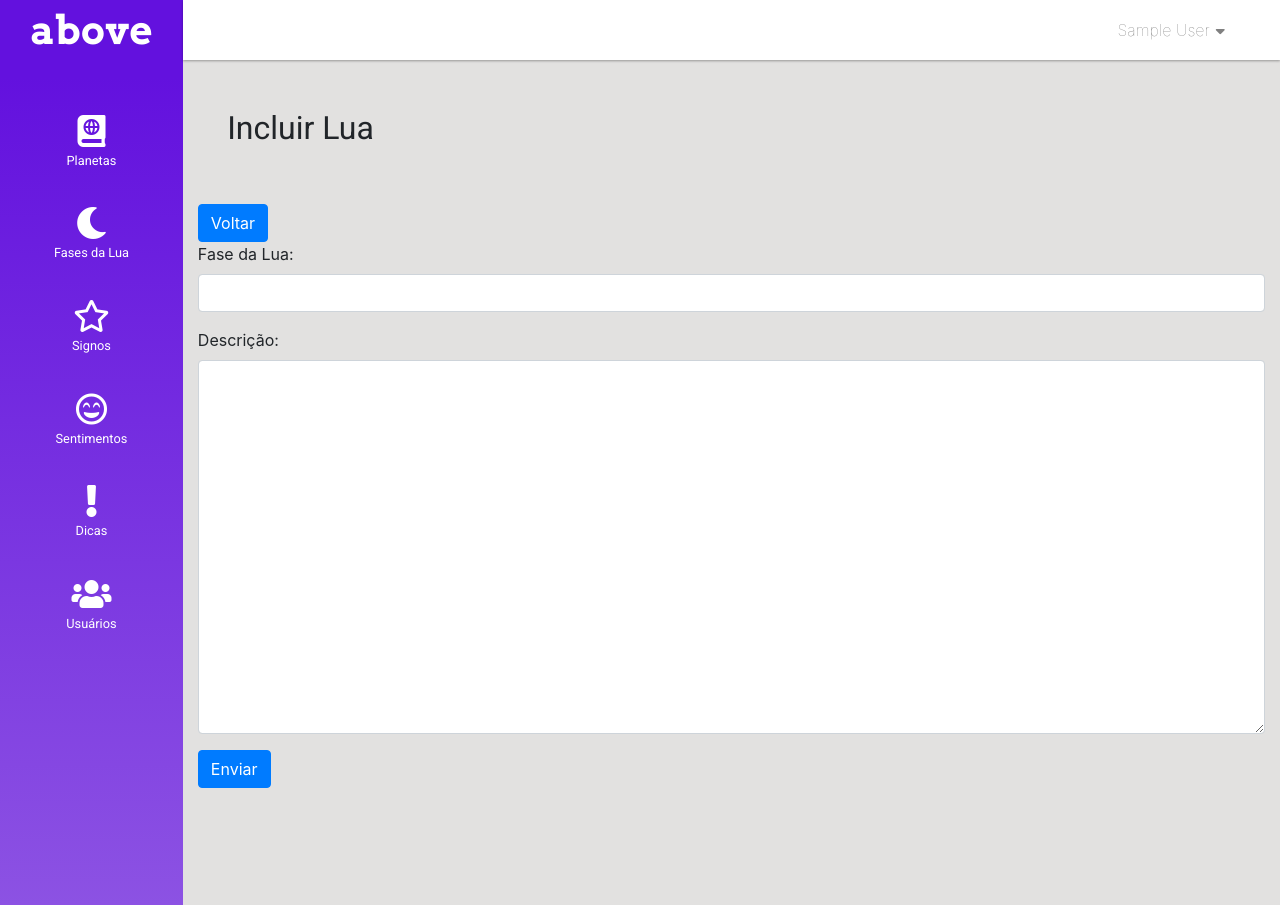
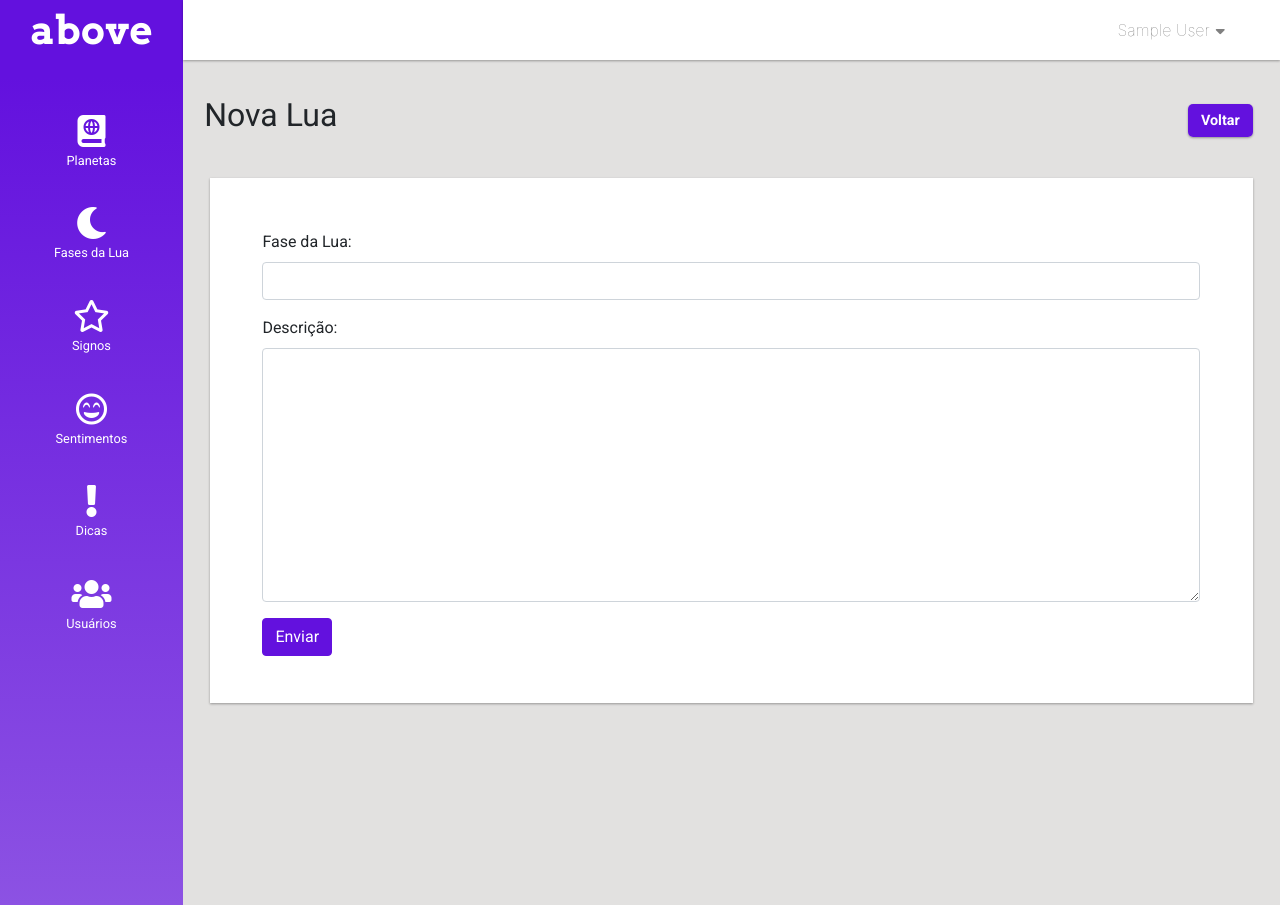
Before and after one commit to brunaNobre/above, a Laravel app: page /admin/moons/create in a window 1280 px wide. Run offline with Laravel 8, Linux system fonts and the light colour scheme; the visitor is signed in with stand-in values (Sample User, id 1); style sheets or scripts are compiled from the project's sources; some libraries are stand-ins or nearby versions.

Commit message:
dashboard create pages layout refactor

```diff
--- a/public/css/admin/admin.css
+++ b/public/css/admin/admin.css
@@ -26,6 +26,20 @@
   margin-left: auto;
   margin-right: auto;
   font-family: Roboto, sans-serif;
+}
+
+.abv-dashboard-container main .abv-card form.abv-form-create {
+  width: 90%;
+  margin-left: auto;
+  margin-right: auto;
+  margin-top: 1;
+  padding-top: 5%;
+}
+
+.abv-dashboard-container main .abv-card form.abv-form-create button.abv-btn {
+  background-color: #6311de;
+  border-color: #6311de;
+  margin-bottom: 5%;
 }
 
 .abv-dashboard-container main .abv-card table {
--- a/resources/sass/admin/pages/dashboard.scss
+++ b/resources/sass/admin/pages/dashboard.scss
@@ -25,6 +25,20 @@
         margin-left: auto;
         margin-right: auto;
         font-family: Roboto, sans-serif;
+
+        form.abv-form-create {
+            width: 90%;
+            margin-left: auto;
+            margin-right: auto;
+            margin-top: 1;
+            padding-top: 5%;
+
+            button.abv-btn {
+                background-color: #6311de;
+                border-color: #6311de;
+                margin-bottom: 5%;
+            }
+        }
 
         table {
             font-weight: 300;
--- a/resources/views/admin/moon_create.blade.php
+++ b/resources/views/admin/moon_create.blade.php
@@ -2,30 +2,21 @@
 
 @section('content')
 
+<header class="abv-grid">
+    <h2>Nova Lua</h2>
 
-<div class='col-sm-11'>
-    <h2 class="sec-title">  Incluir Lua </h2>
+    <div class="abv-btn-wrapper">
+    <a href="{{route('advices.index')}}" role="button" class="abv-admin-btn">Voltar</a>
 
-</div>
-<div class='col-sm-1 go-back-button'>
-    <a href="{{route('moons.index')}}" class="above-admin-btn btn btn-primary"
-       role="button">Voltar</a>
-</div>
+    </div>
 
-<div class='col-sm-12'>
+</header>
 
-@if (count($errors) > 0)
-    <div class="alert alert-danger">
-        <ul>
-            @foreach ($errors->all() as $error)
-                <li>{{ $error }}</li>
-            @endforeach
-        </ul>
-    </div>
-@endif
 
-    <form method="post" action="{{route('moons.store')}}">
+<div class="abv-card">
+<form class="abv-form-create" method="post" action="{{route('advices.store')}}">
         {{ csrf_field() }}
+
 
         <div class="form-group">
             <label for="phase">Fase da Lua:</label>
@@ -38,7 +29,7 @@
 
         <div class="form-group">
             <label for="description">Descrição:</label>
-            <textarea rows="15" cols="30" class="form-control" id="description"
+            <textarea rows="10" cols="30" class="form-control" id="description"
                    name="description"
                    required></textarea>
         </div>
@@ -47,10 +38,8 @@
 
 
 
+        <button type="submit" class="abv-btn btn btn-primary">Enviar</button>
+    </form>
 
-        <button type="submit" class="above-admin-btn btn btn-primary">Enviar</button>
-    </form>
 </div>
-
-
 @endsection
```
Also changed, not shown: resources/views/admin/advice_create.blade.php (+11 -22 lines), resources/views/admin/planet_create.blade.php (+12 -22 lines), resources/views/admin/sign_create.blade.php (+12 -23 lines).
